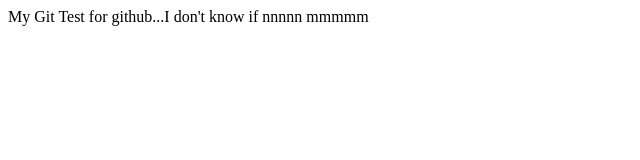
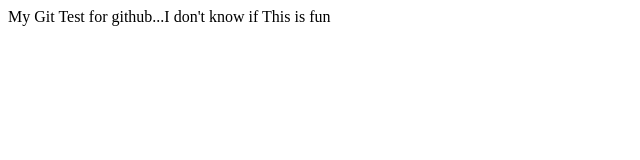
Before and after one commit to kevinemerson/mygit, a plain HTML site: page index.html in a window 1280 px wide. Shown: the full height of the page, 0-640 px from the left. Drawn offline with Linux system fonts and the light colour scheme.

Commit message:
my second commit in terminal

```diff
--- a/index.html
+++ b/index.html
@@ -8,6 +8,6 @@
 </head>
 <body>
     My Git Test for github...I don't know if
-    nnnnn   mmmmm
+    This is fun
 </body>
 </html>
```
